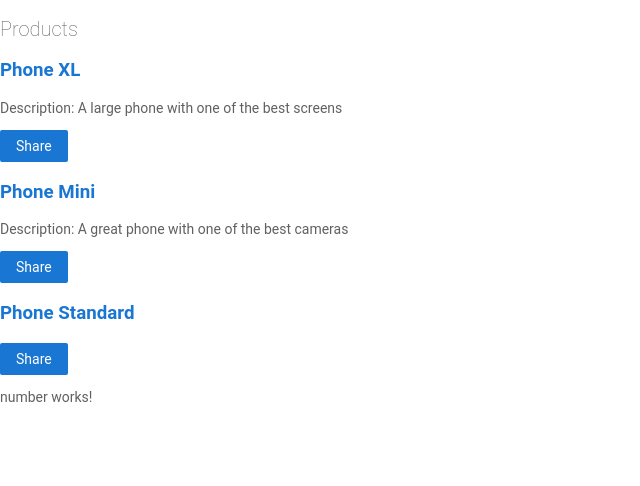
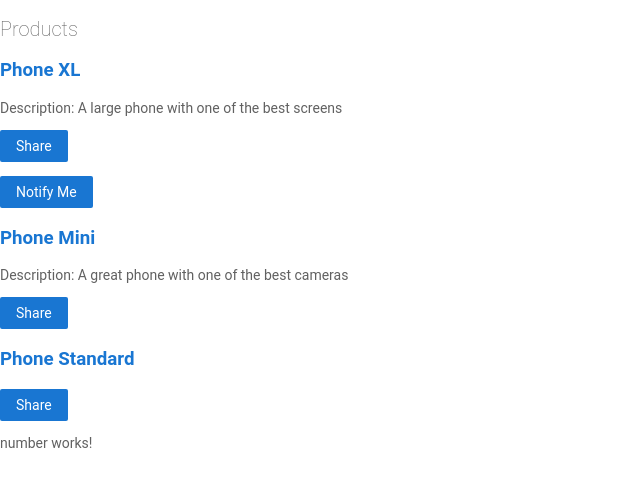
Before and after one commit to LenaLenina/AngularAppVariety, an Angular app: page / in a window 1280 px wide. Shown: the top 486 px of the page, without its empty margins (0-640 px from the left). Built offline with nearby package versions, Linux system fonts and the light colour scheme.

Commit message:
adding product alerts functionality

```diff
--- /dev/null
+++ b/src/app/ProductsModule/ApplicationCore/Services.Abstractions/IConditionToNotify.ts
@@ -0,0 +1,5 @@
+import { Product } from "../Domain/Entities/Product";
+
+export abstract class IConditionToNotify{
+    abstract isEqual(product: Product): boolean;
+}
--- /dev/null
+++ b/src/app/ProductsModule/ApplicationCore/Services/condition-to-notify-price-more-700.service.ts
@@ -0,0 +1,9 @@
+import { IConditionToNotify as IConditionToNotify } from '../Services.Abstractions/IConditionToNotify';
+import { Product } from '../Domain/Entities/Product';
+
+export class ConditionToNotifyPriceMore700 implements IConditionToNotify {
+
+  public isEqual(product: Product): boolean {
+    return product && product.price > 700;
+  }
+}
--- /dev/null
+++ b/src/app/ProductsModule/UI/Components/product-alerts/product-alerts.component.html
@@ -0,0 +1,3 @@
+<p *ngIf="conditionToNotifyIsEqual()">
+    <button type="button" (click)="notify()">Notify Me</button>
+</p>
--- /dev/null
+++ b/src/app/ProductsModule/UI/Components/product-alerts/product-alerts.component.ts
@@ -0,0 +1,23 @@
+import { Component, Input } from '@angular/core';
+import { Product } from 'src/app/ProductsModule/ApplicationCore/Domain/Entities/Product';
+import { IConditionToNotify } from 'src/app/ProductsModule/ApplicationCore/Services.Abstractions/IConditionToNotify';
+
+@Component({
+  selector: 'app-product-alerts',
+  templateUrl: './product-alerts.component.html',
+  styleUrls: ['./product-alerts.component.scss']
+})
+export class ProductAlertsComponent {
+
+  constructor(private _conditionToNotify: IConditionToNotify) { }
+
+  @Input() product!: Product;
+
+  conditionToNotifyIsEqual(): boolean {
+    return this._conditionToNotify.isEqual(this.product);
+  }
+
+  notify() {
+    window.alert('You will be notified when the product goes on sale');
+  }
+}
--- a/src/app/ProductsModule/UI/Components/product-list-component/product-list.component.html
+++ b/src/app/ProductsModule/UI/Components/product-list-component/product-list.component.html
@@ -14,4 +14,8 @@
     <button type="button" (click)="share()">
         Share
     </button>
+
+    <app-product-alerts
+        [product]="product">
+    </app-product-alerts>
 </div>
--- a/src/app/app.module.ts
+++ b/src/app/app.module.ts
@@ -21,13 +21,17 @@ import { INumberRepository } from './NumberModule/ApplicationCore/Domain/Reposit
 import { NumberRepository } from './NumberModule/Infrastracture/Persistence/number-repository';
 import { ProductListComponent } from './ProductsModule/UI/Components/product-list-component/product-list.component';
 import { NumberComponent } from './NumberModule/UI/Components/number/number.component';
+import { ProductAlertsComponent } from './ProductsModule/UI/Components/product-alerts/product-alerts.component';
+import { ConditionToNotifyPriceMore700 } from './ProductsModule/ApplicationCore/Services/condition-to-notify-price-more-700.service';
+import { IConditionToNotify } from './ProductsModule/ApplicationCore/Services.Abstractions/IConditionToNotify';
 
 
 @NgModule({
   declarations: [
     AppComponent,
     ProductListComponent,
-    NumberComponent
+    NumberComponent,
+    ProductAlertsComponent
   ],
   imports: [
     BrowserModule,
@@ -46,7 +50,9 @@ import { NumberComponent } from './NumberModule/UI/Components/number/number.comp
     {provide: INumberIsOdd, useClass: NumberIsOdd },
     {provide: INumberBeetween3And5, useClass: NumberBeetween3And5 },
 
-    {provide: INumberRepository, useClass: NumberRepository }
+    {provide: INumberRepository, useClass: NumberRepository },
+
+    {provide: IConditionToNotify, useClass: ConditionToNotifyPriceMore700 }
   ],
   bootstrap: [AppComponent]
 })
```
Also changed, not shown: src/app/ProductsModule/UI/Components/product-alerts/product-alerts.component.scss (added), 1 other file (tests, documents, lock files or other folders).
